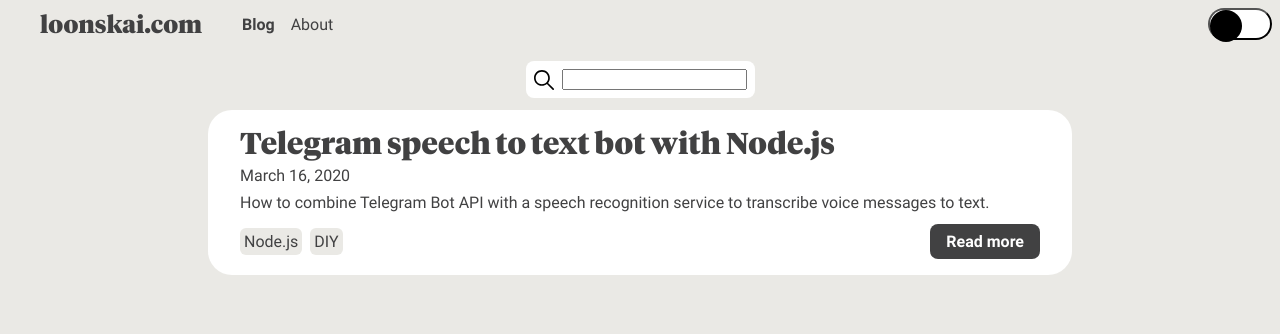
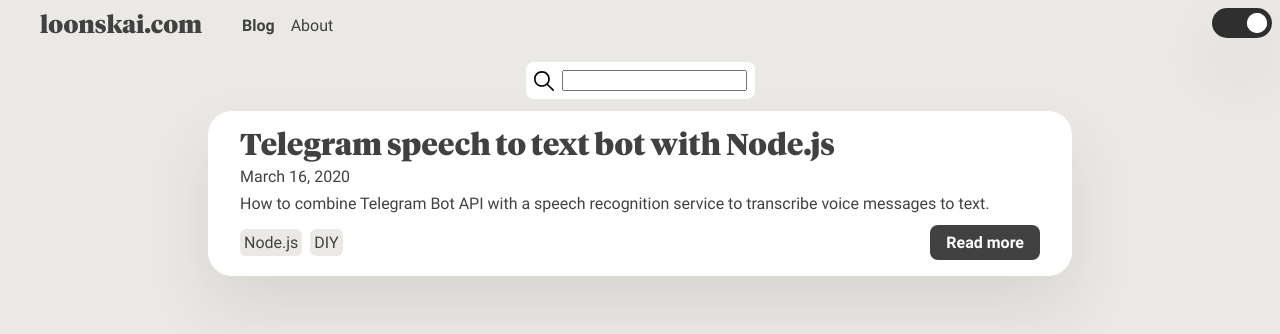
Before and after one commit to loonskai/loonskai.com, a Next.js app: page / in a window 1280 px wide. Shown: the top 334 px of the page. Built offline with nearby package versions, Linux system fonts and the light colour scheme.

Commit message:
Update toggle button styles

```diff
--- a/components/post-preview.tsx
+++ b/components/post-preview.tsx
@@ -33,6 +33,7 @@
         justify-content: space-between;
         gap: 0.25rem;
         background: ${theme.background.secondary};
+        box-shadow: rgba(51, 51, 51, 0.1) 0px 32px 64px 0px;
         border-radius: 1.5rem;
         padding: 1rem 2rem;
       `}
--- a/components/post.tsx
+++ b/components/post.tsx
@@ -154,6 +154,7 @@
     background: ${theme.background.secondary};
     border-radius: 2rem;
     box-sizing: border-box;
+    box-shadow: rgba(51, 51, 51, 0.1) 0px 32px 64px 0px;
 
     ${mediaQueries.laptopMedium} {
       padding: 5rem;
--- a/components/ui/theme-toggler.tsx
+++ b/components/ui/theme-toggler.tsx
@@ -1,56 +1,117 @@
 import { css } from '@emotion/react';
-import { THEME } from '../../shared/themes';
+import { THEME, whiteColor, blackColor } from '../../shared/themes';
 
 type Props = {
   activeTheme: THEME
   toggleTheme(string): void
 }
 
+const SIZE = '20px';
+const MARGIN = '5px';
+
+const toggle = css`
+	width: ${SIZE};
+	height: ${SIZE};
+	position: absolute;
+	top: ${MARGIN};
+	border-radius: 50%;
+	z-index: 5;
+`;
+
+const toggleDark = css`
+  ${toggle}
+	background-color: ${blackColor};
+	left: ${MARGIN};
+`;
+
+const toggleLight = css`
+  ${toggle}
+	background-color: ${whiteColor};
+	right: ${MARGIN};
+`;
+
+const ripple = css`
+	width: ${SIZE};
+	height: ${SIZE};
+	position: absolute;
+	top: ${MARGIN};
+	border-radius: 50%;
+`;
+
+const rippleDark = css`
+  ${ripple}
+	background-color: ${blackColor};
+	left: ${MARGIN};
+`;
+
+const rippleLight = css`
+  ${ripple}
+	background-color: ${whiteColor};
+	right: ${MARGIN};
+`;
+
+const btn = css`
+	position: relative;
+	box-sizing: border-box;
+	border: none;
+	margin: 0; padding: 0;
+	width: 60px;
+  height: 30px;
+	background-color: ${whiteColor};
+	border-radius: calc(126px / 2);
+	box-shadow: rgba(51, 51, 51, 0.1) 0px 32px 64px 0px;
+	overflow: hidden;
+  cursor: pointer;
+
+	&:focus, &:active {
+		outline: none;
+		border: none;
+	}
+
+	& .ripple--dark {
+		z-index: 1;
+		transform: scale(4.8);
+		transition: .6s ease;
+	}
+
+	& .ripple--light {
+		z-index: 2;
+		transform: scale(1);
+		transition: z-index 0s .6s ease, transform 0s ease;
+	}
+`;
+
+const btnChecked = css`
+  ${btn}
+	background-color: ${blackColor};
+	animation: changeColor .6s ease forwards;
+
+	& .ripple--dark {
+		z-index: 2;
+		transform: scale(1);
+		transition: z-index 0s .6s ease, transform 0s ease;
+	}
+
+	& .ripple--light {
+		z-index: 1;
+		transform: scale(4.8);
+		transition: .6s ease;
+	}
+`;
+
 export const ThemeToggler = ({ activeTheme, toggleTheme }: Props): JSX.Element => {
   const darkThemeActive = activeTheme === THEME.DARK;
 
   return (
     <button
-      css={css`
-        background-color: #ffffff;
-        height: 2rem;
-        width: 4rem;
-        border-radius: 1rem;
-        position: relative;
-        transition: all 0.5s ease-in-out;
-
-        &::before {
-          content: "";
-          height: 2rem;
-          width: 2rem;
-          top: 0;
-          left: 0;
-          display: block;
-          position: absolute;
-          background-color: #000000;
-          border-radius: 50%;
-          transition: 0.5s;
-        }
-
-        &[aria-pressed="true"] {
-          background-color: #9d9d9d;
-        }
-
-        &[aria-pressed="true"]::before {
-          background-color: #FFFFFF;
-        }
-
-        &[aria-pressed="true"]::before {
-          left: auto;
-          right: 0;
-        }
-      `}
-      aria-pressed={darkThemeActive}
-      aria-label="Change theme"
-      type="submit"
+      css={darkThemeActive ? btnChecked : btn}
       onClick={toggleTheme}
     >
-      <span />
+      <div css={rippleDark} className="ripple--dark" />
+      <div css={rippleLight} className="ripple--light" />
+
+      <div css={toggleDark} className="toggle--dark" />
+      <div css={toggleLight} className="toggle--light" />
     </button>
   );
 };
--- a/shared/themes.ts
+++ b/shared/themes.ts
@@ -1,6 +1,8 @@
 import { Theme } from '@emotion/react';
 
 export const mainColor = '#86ff6d';
+export const whiteColor = '#ffffff';
+export const blackColor ='#2f2f2f';
 
 export enum THEME {
   LIGHT,
@@ -16,7 +18,7 @@
     },
     background: {
       primary: '#eae9e5',
-      secondary: '#ffffff',
+      secondary: whiteColor,
     },
     buttons: {
       background: '#414142',
@@ -24,7 +26,7 @@
     },
     buttonsHover: {
       background: mainColor,
-      color: '#2f2f2f',
+      color: blackColor,
     },
     snippet: {
       background: '#414142',
@@ -38,7 +40,7 @@
     },
     background: {
       primary: '#414142',
-      secondary: '#2f2f2f',
+      secondary: blackColor,
     },
     buttons: {
       background: mainColor,
```
